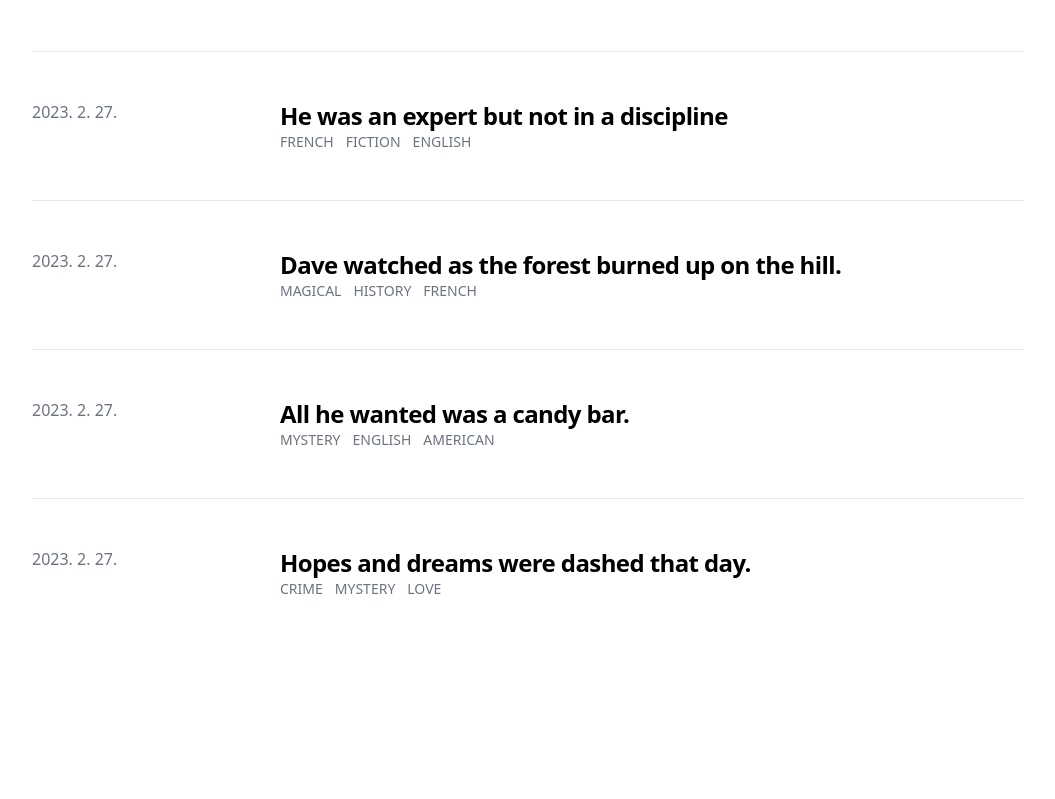
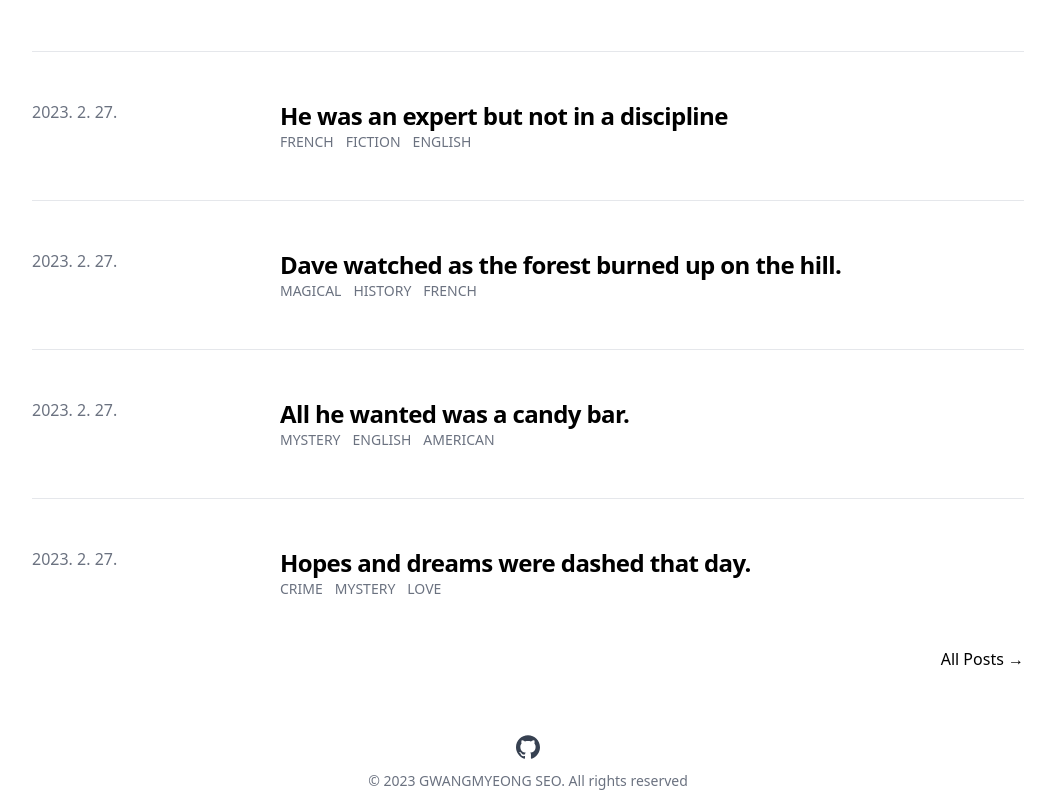
Before and after one commit to SeoGM/next-app, a Next.js app: page / in a window 1280 px wide. Shown: the part 314-1113 px from the top of the page, without its empty margins (112-1167 px from the left). Before the commit the page ends 961 px from the top, so only its background shows below. Built offline with nearby package versions, Linux system fonts and the light colour scheme.

Commit message:
Update 10 files

```diff
--- a/next.config.js
+++ b/next.config.js
@@ -6,4 +6,11 @@ module.exports = withContentlayer({
   images: {
     domains: ["loremflickr.com"],
   },
+  webpack: (config) => {
+    config.module.rules.push({
+      test: /\.svg$/,
+      use: ["@svgr/webpack"],
+    });
+    return config;
+  },
 });
--- a/package.json
+++ b/package.json
@@ -21,6 +21,7 @@
     "typescript": "4.9.5"
   },
   "devDependencies": {
+    "@svgr/webpack": "^6.5.1",
     "@tailwindcss/typography": "^0.5.9",
     "autoprefixer": "^10.4.13",
     "postcss": "^8.4.21",
--- /dev/null
+++ b/src/components/layout/Footer.tsx
@@ -0,0 +1,17 @@
+import { metadata } from "@/data/metadata";
+import SocialIcon from "@/components/socialIcons";
+
+export default function Footer() {
+  return (
+    <footer>
+      <div className="flex flex-col items-center mt-16">
+        <div className="flex space-x-4 mb-3">
+          <SocialIcon kind="github" href={metadata.github} />
+        </div>
+        <div className="mb-2 flex space-x-2 text-sm text-gray-500 dark:text-gray-400">
+          <div>&#169; 2023 GWANGMYEONG SEO. All rights reserved</div>
+        </div>
+      </div>
+    </footer>
+  );
+}
--- a/src/components/layout/Layout.tsx
+++ b/src/components/layout/Layout.tsx
@@ -1,5 +1,6 @@
 import Head from "next/head";
 import { PropsWithChildren } from "react";
+import Footer from "./Footer";
 import Header from "./Header";
 
 export default function Layout(props: PropsWithChildren) {
@@ -11,6 +12,7 @@ export default function Layout(props: PropsWithChildren) {
       </Head>
       <Header />
       <main className="pt-28">{props.children}</main>
+      <Footer />
     </>
   );
 }
--- a/src/components/recentPosts/RecentPosts.tsx
+++ b/src/components/recentPosts/RecentPosts.tsx
@@ -10,6 +10,7 @@ const MAX_DISPLAY: number = 5;
 
 export default function RecentPosts({ posts }: ListProps) {
   return (
+    <>
       <ul className="divide-y divide-gray-200">
         {posts.slice(0, MAX_DISPLAY).map((post: Post) => {
           const { id, title, createdAt, tags } = post;
@@ -42,5 +43,18 @@ export default function RecentPosts({ posts }: ListProps) {
           );
         })}
       </ul>
+
+      {posts.length > MAX_DISPLAY && (
+        <div className="flex justify-end text-base font-medium leading-6">
+          <Link
+            href="/blog"
+            className="text-primary-500 hover:text-primary-600 dark:hover:text-primary-400"
+            aria-label="all posts"
+          >
+            All Posts &rarr;
+          </Link>
+        </div>
+      )}
+    </>
   );
 }
--- /dev/null
+++ b/src/components/socialIcons/index.tsx
@@ -0,0 +1,28 @@
+import GithubIcon from "./github.svg";
+
+const components: { [key: string]: React.FC<React.SVGProps<SVGSVGElement>> } = {
+  github: GithubIcon,
+};
+
+interface props {
+  kind: string;
+  href: string;
+}
+
+export default function SocialIcon({ kind, href }: props) {
+  const SocialSvg = components[kind];
+
+  return (
+    <a
+      className="text-sm text-gray-500 transition hover:text-gray-600"
+      target="_blank"
+      rel="noopener noreferrer"
+      href={href}
+    >
+      <span className="sr-only">{kind}</span>
+      <SocialSvg
+        className={`fill-current text-gray-700 hover:text-blue-500 dark:text-gray-200 dark:hover:text-blue-400 h-6 w-6`}
+      />
+    </a>
+  );
+}
--- a/src/data/metadata.ts
+++ b/src/data/metadata.ts
@@ -1,3 +1,4 @@
 export const metadata = {
   title: "BLINGLOG",
+  github: "https://github.com/SeoGM",
 };
--- a/src/pages/index.tsx
+++ b/src/pages/index.tsx
@@ -9,14 +9,12 @@ interface HomeProps {
 export default function Home({ posts }: HomeProps) {
   return (
     <Container>
-      <div className="divide-y divide-gray-200">
-        <div className="space-y-5 pt-6 pb-8 md:space-y-2">
-          <h2 className="text-5xl leading-14 font-extrabold tracking-tight text-gray-900 dark:text-gray-100 sm:text-3xl sm:leading-9">
-            최근 게시물
-          </h2>
-        </div>
-        <RecentPosts posts={posts} />
+      <div className="space-y-5 pt-6 pb-8 md:space-y-2 border-b border-gray200">
+        <h2 className="text-5xl leading-14 font-extrabold tracking-tight text-gray-900 dark:text-gray-100 sm:text-3xl sm:leading-9">
+          최근 게시물
+        </h2>
       </div>
+      <RecentPosts posts={posts} />
     </Container>
   );
 }
```
Also changed, not shown: src/components/socialIcons/github.svg (added), 1 other file (tests, documents, lock files or other folders). Lines whose indentation alone changed are shown as unchanged.
